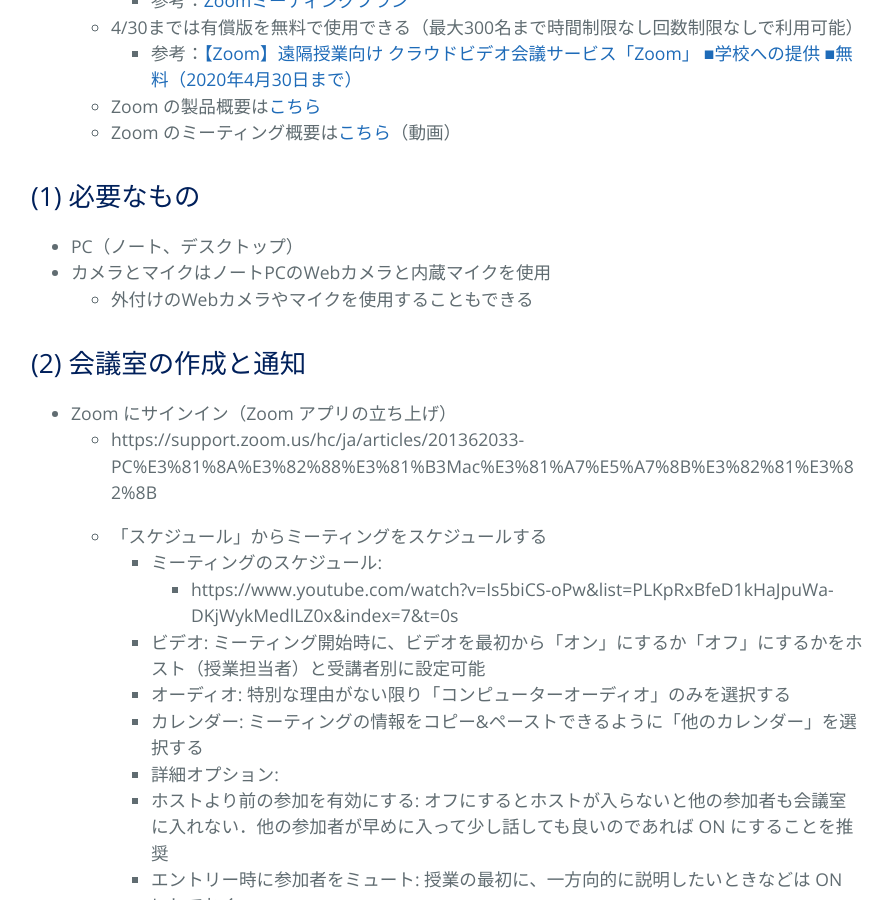
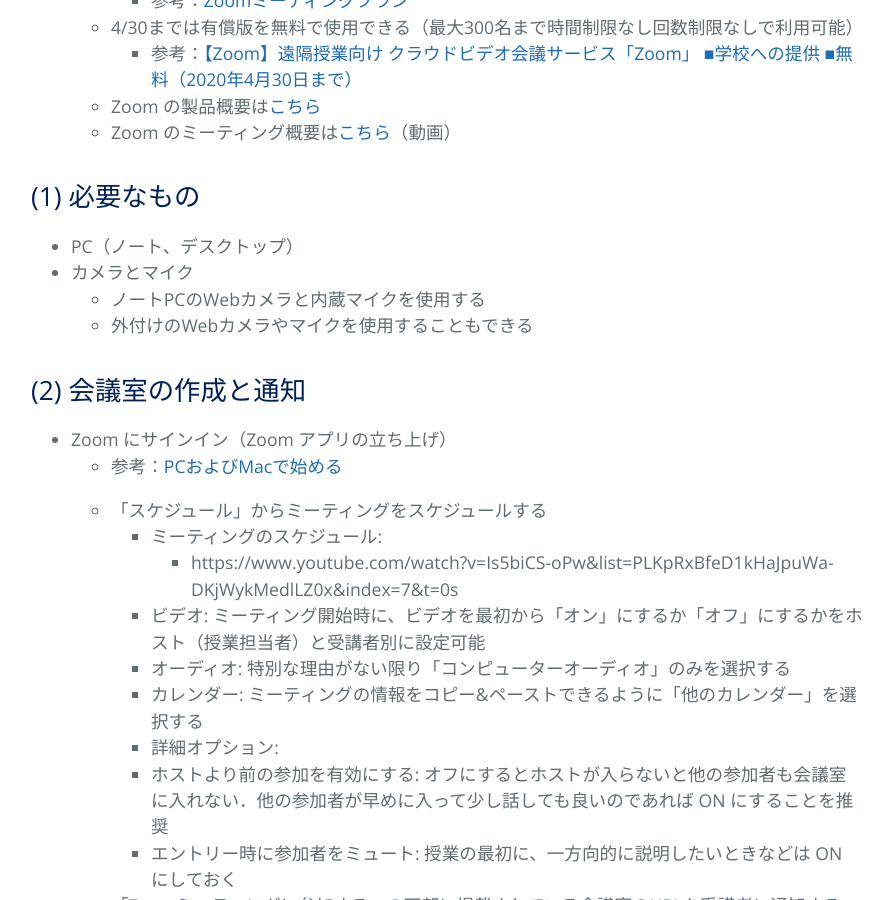
Before and after one commit to kyoto-u/online-edu, a Jekyll site: the page built from b_zoom_own.md, in a window 1280 px wide and 900 px high, scrolled down 630 px. Shown: the whole window, without its empty margins (193-1085 px from the left). Built offline with Jekyll 4.4.1, drawn with Linux system fonts in a browser that asks for light colours.

Commit message:
Update b_zoom_own.md

```diff
--- a/b_zoom_own.md
+++ b/b_zoom_own.md
@@ -17,7 +17,8 @@ title: {{ site.name }}
 
 ## (1) 必要なもの
   - PC（ノート、デスクトップ）
-  - カメラとマイクはノートPCのWebカメラと内蔵マイクを使用
+  - カメラとマイク
+    - ノートPCのWebカメラと内蔵マイクを使用する
     - 外付けのWebカメラやマイクを使用することもできる
 
 <!--## (2) Zoom のアカウントの作成（時間無制限、無料、4/30まで）
@@ -41,7 +42,7 @@ title: {{ site.name }}
 
 ## (2) 会議室の作成と通知
 - Zoom にサインイン（Zoom アプリの立ち上げ）
-  - https://support.zoom.us/hc/ja/articles/201362033-PC%E3%81%8A%E3%82%88%E3%81%B3Mac%E3%81%A7%E5%A7%8B%E3%82%81%E3%82%8B
+  - 参考：[PCおよびMacで始める](https://support.zoom.us/hc/ja/articles/201362033-PC%E3%81%8A%E3%82%88%E3%81%B3Mac%E3%81%A7%E5%A7%8B%E3%82%81%E3%82%8B)
 
   - 「スケジュール」からミーティングをスケジュールする
       - ミーティングのスケジュール:
```
